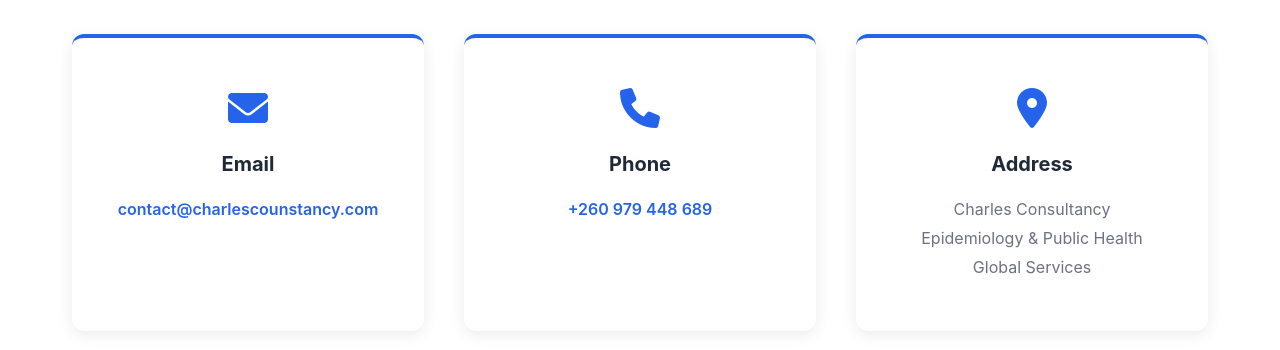
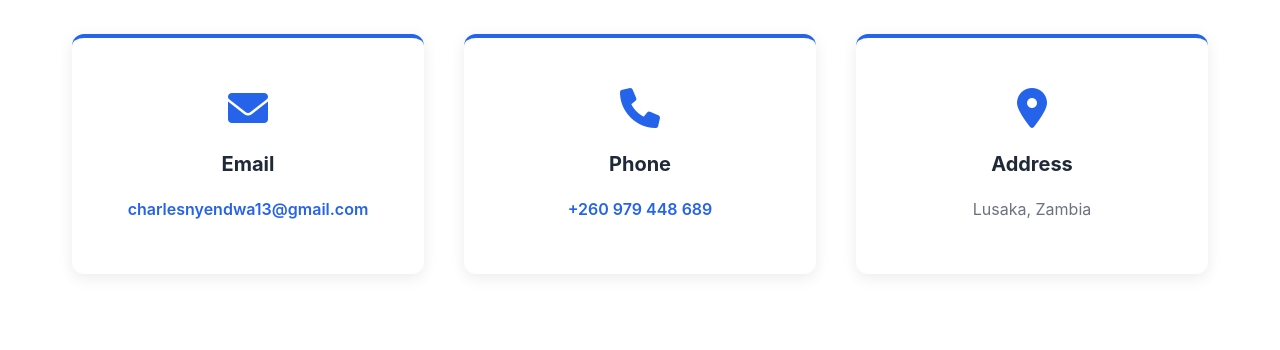
Before and after one commit to goodson1/charlescounstancy, a plain HTML site: page contact.html in a window 1280 px wide. Shown: the part 450-800 px from the top of the page. Drawn offline with nearby package versions, Linux system fonts and the light colour scheme.

Commit message:
Update contact.html

```diff
--- a/contact.html
+++ b/contact.html
@@ -218,7 +218,7 @@
         <div class="contact-card" data-aos="zoom-in" data-aos-delay="0">
             <i class="fas fa-envelope"></i>
             <h3>Email</h3>
-            <p><a href="mailto:contact@charlescounstancy.com">contact@charlescounstancy.com</a></p>
+            <p><a href="mailto:charlesnyendwa13@gmail.com">charlesnyendwa13@gmail.com</a></p>
         </div>
 
         <div class="contact-card" data-aos="zoom-in" data-aos-delay="100">
@@ -230,7 +230,7 @@
         <div class="contact-card" data-aos="zoom-in" data-aos-delay="200">
             <i class="fas fa-map-marker-alt"></i>
             <h3>Address</h3>
-            <p>Charles Consultancy<br>Epidemiology & Public Health<br>Global Services</p>
+            <p>Lusaka, Zambia</p>
         </div>
     </div>
 </section>
```
